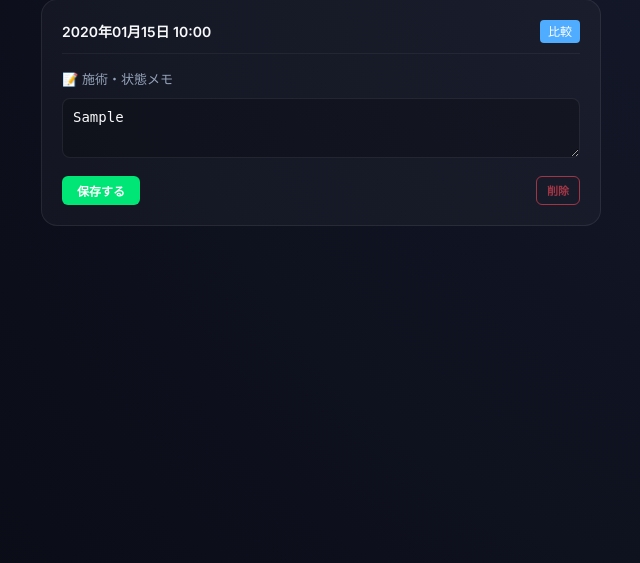
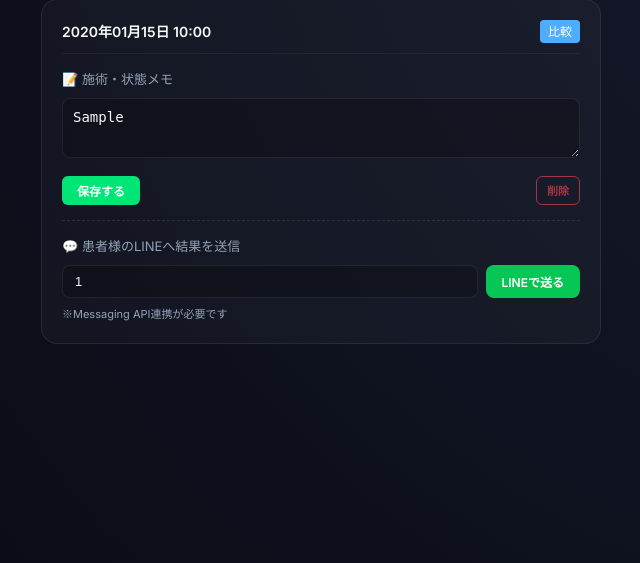
Before and after one commit to seitaimichibiki-cpu/posture-analyzer, a Flask app: page /patient/1 in a window 1280 px wide. Shown: the part 224-787 px from the top of the page, without its empty margins (319-959 px from the left). Run offline with Flask 3, Linux system fonts and the light colour scheme; a user stored in the database is signed in; tables that the repository leaves empty hold one stand-in row (values such as "Sample post").

Commit message:
Implement LINE integration (patient detail screen)

```diff
--- a/app.py
+++ b/app.py
@@ -30,6 +30,10 @@ app.config['MAIL_USE_TLS'] = True
 app.config['MAIL_USERNAME'] = os.environ.get('MAIL_USERNAME', 'seitaimichibiki@gmail.com')
 app.config['MAIL_PASSWORD'] = os.environ.get('MAIL_PASSWORD', '').strip() or None # Renderの環境変数で設定
 app.config['MAIL_DEFAULT_SENDER'] = os.environ.get('MAIL_USERNAME', 'seitaimichibiki@gmail.com')
+
+# LINE Messaging API 設定
+app.config['LINE_CHANNEL_ACCESS_TOKEN'] = os.environ.get('LINE_CHANNEL_ACCESS_TOKEN', '')
+app.config['LINE_CHANNEL_SECRET'] = os.environ.get('LINE_CHANNEL_SECRET', '')
 
 mail = Mail(app)
 
@@ -106,6 +110,13 @@ def init_and_migrate():
                         conn.execute(text('ALTER TABLE analysis_record ADD COLUMN memo TEXT'))
                         conn.commit()
                     print("Database migrated: Added memo column to analysis_record.")
+
+                # line_user_idカラムチェック
+                if 'line_user_id' not in analysis_columns:
+                    with db.engine.connect() as conn:
+                        conn.execute(text('ALTER TABLE analysis_record ADD COLUMN line_user_id VARCHAR(100)'))
+                        conn.commit()
+                    print("Database migrated: Added line_user_id column to analysis_record.")
         except Exception as e:
             # ログに出力
             app.logger.error(f"Migration error: {e}")
@@ -153,6 +164,9 @@ class AnalysisRecord(db.Model):
 
     # 追記：メモ機能
     memo = db.Column(db.Text, nullable=True)
+
+    # 追記：LINE連携用
+    line_user_id = db.Column(db.String(100), nullable=True)
 
     created_at = db.Column(db.DateTime, default=datetime.utcnow)
 
@@ -642,6 +656,48 @@ def analyze():
 
 # ─── 顧客管理機能 ────────────────────────────────────────────────────────────
 
+@app.route('/api/line/send_report', methods=['POST'])
+@login_required
+def send_line_report():
+    record_id = request.form.get('record_id')
+    line_user_id = request.form.get('line_user_id')
+
+    if not record_id or not line_user_id:
+        return jsonify({'success': False, 'error': '必要な情報が不足しています。'}), 400
+
+    record = AnalysisRecord.query.get(record_id)
+    if not record:
+        return jsonify({'success': False, 'error': '指定された記録が見つかりません。'}), 404
+
+    # LINEへのメッセージ送信
+    token = app.config.get('LINE_CHANNEL_ACCESS_TOKEN')
+    if not token:
+        # トークンが設定されていない場合はモック動作（開発用）
+        app.logger.warning("LINE_CHANNEL_ACCESS_TOKEN is not set. Skipping actual send.")
+        record.line_user_id = line_user_id
+        db.session.commit()
+        return jsonify({'success': True, 'warning': 'APIトークンが設定されていないため、送信はスキップされました（IDは保存されました）。'})
+
+    try:
+        from linebot import LineBotApi
+        from linebot.models import TextSendMessage
+
+        line_bot_api = LineBotApi(token)
+        # レポートURLの構築（本番環境のドメインに合わせて調整が必要な場合あり）
+        report_url = f"{request.host_url}patient/{record.patient_id}"
+        message = f"【整体院 導】姿勢解析レポートが届きました。\n以下のリンクからご確認いただけます：\n{report_url}\n\n※このメッセージには返信できません。"
+
+        line_bot_api.push_message(line_user_id, TextSendMessage(text=message))
+
+        # IDを保存
+        record.line_user_id = line_user_id
+        db.session.commit()
+
+        return jsonify({'success': True})
+    except Exception as e:
+        app.logger.error(f"LINE send error: {e}")
+        return jsonify({'success': False, 'error': f'送信に失敗しました: {str(e)}'}), 500
+
 @app.route('/patients')
 @login_required
 def patients():
--- a/requirements.txt
+++ b/requirements.txt
@@ -27,3 +27,4 @@ matplotlib==3.9.4
 packaging==26.0
 python-dateutil==2.9.0.post0
 cffi==2.0.0
+line-bot-sdk>=3.0.0
--- a/templates/patient_detail.html
+++ b/templates/patient_detail.html
@@ -97,6 +97,46 @@
             margin-left: 10px;
             display: none;
         }
+        .line-area {
+            margin-top: 15px;
+            padding-top: 15px;
+            border-top: 1px dashed rgba(255, 255, 255, 0.1);
+        }
+        .line-input-group {
+            display: flex;
+            gap: 8px;
+            margin-bottom: 8px;
+        }
+        .line-input {
+            flex: 1;
+            background: rgba(0, 0, 0, 0.2);
+            border: 1px solid var(--border);
+            border-radius: 8px;
+            color: var(--text-bright);
+            padding: 8px 12px;
+            font-size: 13px;
+        }
+        .line-send-btn {
+            background: #06C755; /* LINE Green */
+            color: white;
+            border: none;
+            padding: 8px 16px;
+            border-radius: 8px;
+            font-size: 12px;
+            font-weight: 600;
+            cursor: pointer;
+            display: flex;
+            align-items: center;
+            gap: 5px;
+            transition: transform 0.2s;
+        }
+        .line-send-btn:hover {
+            transform: scale(1.02);
+        }
+        .line-send-btn:disabled {
+            background: #444;
+            cursor: not-allowed;
+        }
     </style>
 </head>
 <body>
@@ -130,6 +170,18 @@
                             </div>
                             <button class="delete-btn" onclick="deleteRecord({{ record.id }})">削除</button>
                         </div>
+                    </div>
+
+                    <div class="line-area">
+                        <label class="memo-label">💬 患者様のLINEへ結果を送信</label>
+                        <div class="line-input-group">
+                            <input type="text" id="line-id-{{ record.id }}" class="line-input" placeholder="LINE User IDを入力" value="{{ record.line_user_id if record.line_user_id else '' }}">
+                            <button class="line-send-btn" onclick="sendToLine({{ record.id }})">
+                                <span>LINEで送る</span>
+                            </button>
+                        </div>
+                        <p style="font-size: 11px; color: var(--text-muted); margin: 0;">※Messaging API連携が必要です</p>
+                        <span id="line-status-{{ record.id }}" class="status-msg"></span>
                     </div>
                 </div>
                 {% endfor %}
@@ -191,6 +243,56 @@
                 alert('削除に失敗しました。');
             }
         }
+
+        async function sendToLine(recordId) {
+            const lineField = document.getElementById(`line-id-${recordId}`);
+            const statusMsg = document.getElementById(`line-status-${recordId}`);
+            const sendBtn = lineField.nextElementSibling;
+
+            const lineUserId = lineField.value.trim();
+            if (!lineUserId) {
+                alert('LINE User IDを入力してください。');
+                return;
+            }
+
+            const formData = new FormData();
+            formData.append('record_id', recordId);
+            formData.append('line_user_id', lineUserId);
+
+            try {
+                sendBtn.disabled = true;
+                statusMsg.textContent = '⏳ 送信中...';
+                statusMsg.style.display = 'inline';
+                statusMsg.style.color = 'var(--text-muted)';
+
+                const response = await fetch('/api/line/send_report', {
+                    method: 'POST',
+                    body: formData
+                });
+                const data = await response.json();
+
+                if (data.success) {
+                    statusMsg.textContent = '✅ 送信完了';
+                    statusMsg.style.color = 'var(--success)';
+                    if (data.warning) {
+                        alert(data.warning);
+                    }
+                } else {
+                    statusMsg.textContent = '❌ 送信失敗';
+                    statusMsg.style.color = '#ff4757';
+                    alert(data.error);
+                }
+                setTimeout(() => {
+                    statusMsg.style.display = 'none';
+                }, 3000);
+            } catch (err) {
+                statusMsg.textContent = '❌ エラー';
+                statusMsg.style.color = '#ff4757';
+                alert('送信中にエラーが発生しました。');
+            } finally {
+                sendBtn.disabled = false;
+            }
+        }
     </script>
 </body>
 </html>
```
